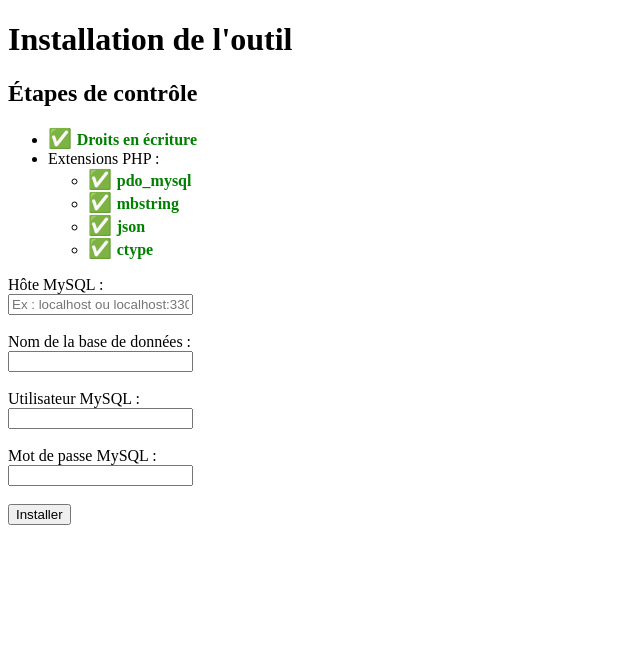
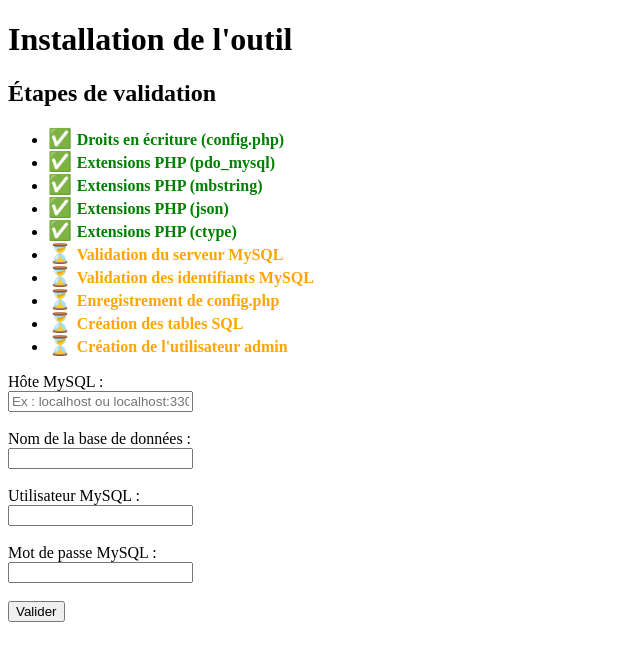
Before and after one commit to Astik21/devhisto, a PHP site: page /install.php in a window 1280 px wide. Shown: the top 661 px of the page, without its empty margins (0-640 px from the left). Run offline with PHP 8.4, Linux system fonts and the light colour scheme.

Commit message:
détaille les contrôles effectués

```diff
--- a/install.php
+++ b/install.php
@@ -1,28 +1,57 @@
 <?php
-// Vérification des extensions PHP nécessaires
-function checkExtensions($requiredExtensions) {
-    $results = [];
-    foreach ($requiredExtensions as $extension) {
-        $results[$extension] = extension_loaded($extension) ? 'ok' : 'ko';
-    }
-    return $results;
-}
-
-// Initialisation des contrôles
-$checks = [];
+// Initialisation des étapes de validation
+$validationSteps = [
+    'Droits en écriture (config.php)' => 'pending',
+    'Extensions PHP (pdo_mysql)' => 'pending',
+    'Extensions PHP (mbstring)' => 'pending',
+    'Extensions PHP (json)' => 'pending',
+    'Extensions PHP (ctype)' => 'pending',
+    'Validation du serveur MySQL' => 'pending',
+    'Validation des identifiants MySQL' => 'pending',
+    'Enregistrement de config.php' => 'pending',
+    'Création des tables SQL' => 'pending',
+    'Création de l\'utilisateur admin' => 'pending'
+];
 
 // Vérification des droits d'écriture sur config.php
 $configFile = __DIR__ . '/config.php';
-$canWriteConfig = is_writable(__DIR__) && (!file_exists($configFile) || is_writable($configFile));
-$checks['write'] = $canWriteConfig ? 'ok' : 'ko';
+if (is_writable(__DIR__) && (!file_exists($configFile) || is_writable($configFile))) {
+    $validationSteps['Droits en écriture (config.php)'] = 'ok';
+} else {
+    $validationSteps['Droits en écriture (config.php)'] = 'ko';
+}
 
 // Vérification des extensions PHP nécessaires
 $requiredExtensions = ['pdo_mysql', 'mbstring', 'json', 'ctype'];
-$extensionResults = checkExtensions($requiredExtensions);
-$checks['Extensions PHP'] = $extensionResults;
+foreach ($requiredExtensions as $extension) {
+    $validationSteps["Extensions PHP ($extension)"] = extension_loaded($extension) ? 'ok' : 'ko';
+}
 
-// Vérifier si tout est OK
-$canProceed = $checks['write'] === 'ok' && !in_array('ko', $extensionResults);
+// Vérifier si tout est OK pour afficher le formulaire
+$canProceed = !in_array('ko', $validationSteps);
+
+// Génération du fichier config.php
+function generateConfigFile($dbHost, $dbUser, $dbPassword, $dbName) {
+    return <<<PHP
+<?php
+// Fichier généré automatiquement par install.php
+define('DB_HOST', '{$dbHost}');
+define('DB_USER', '{$dbUser}');
+define('DB_PASSWORD', '{$dbPassword}');
+define('DB_NAME', '{$dbName}');
+
+// Autres configurations possibles
+define('APP_DEBUG', false); // Activez true pour le mode débogage
+PHP;
+}
+
+// Enregistrement sécurisé de config.php
+function saveConfigFile($filePath, $content) {
+    if (file_exists($filePath)) {
+        return false; // Ne pas écraser un fichier existant
+    }
+    return file_put_contents($filePath, $content) !== false;
+}
 
 // Traiter le formulaire si tout est OK
 if ($canProceed && $_SERVER['REQUEST_METHOD'] === 'POST') {
@@ -37,37 +66,46 @@ if ($canProceed && $_SERVER['REQUEST_METHOD'] === 'POST') {
     }
 
     try {
-        // Tester la connexion à MySQL
-        $pdo = new PDO("mysql:host=$dbHost;dbname=$dbName", $dbUser, $dbPass);
+        // Étape 1 : Validation du serveur MySQL
+        $pdo = new PDO("mysql:host=$dbHost", $dbUser, $dbPass);
         $pdo->setAttribute(PDO::ATTR_ERRMODE, PDO::ERRMODE_EXCEPTION);
+        $validationSteps['Validation du serveur MySQL'] = 'ok';
 
-        // Générer le fichier config.php avec les informations
-        $configContent = "<?php\n\nreturn [\n" .
-                         "    'DB_HOST' => '$dbHost',\n" .
-                         "    'DB_NAME' => '$dbName',\n" .
-                         "    'DB_USER' => '$dbUser',\n" .
-                         "    'DB_PASS' => '$dbPass',\n" .
-                         "];\n";
-        file_put_contents($configFile, $configContent);
+        // Étape 2 : Validation des identifiants MySQL
+        $pdo->exec("USE $dbName");
+        $validationSteps['Validation des identifiants MySQL'] = 'ok';
 
-        // Exécuter le script SQL
+        // Étape 3 : Enregistrement de config.php
+        $configContent = generateConfigFile($dbHost, $dbUser, $dbPass, $dbName);
+        if (saveConfigFile($configFile, $configContent)) {
+            $validationSteps['Enregistrement de config.php'] = 'ok';
+        } else {
+            $validationSteps['Enregistrement de config.php'] = 'ko';
+            throw new Exception("Impossible d'écrire dans config.php. Vérifiez les droits ou supprimez l'ancien fichier.");
+        }
+
+        // Étape 4 : Création des tables SQL
         $sql = file_get_contents(__DIR__ . '/install/bdd.sql');
         $pdo->exec($sql);
+        $validationSteps['Création des tables SQL'] = 'ok';
 
-        // Créer l'utilisateur admin
+        // Étape 5 : Création de l'utilisateur admin
         $passwordHash = password_hash('admin', PASSWORD_BCRYPT);
         $sqlInsertAdmin = "INSERT INTO users (username, password, role_id)
                            VALUES ('admin', :password, (SELECT id FROM roles WHERE role_name = 'admin'))";
         $stmt = $pdo->prepare($sqlInsertAdmin);
         $stmt->bindParam(':password', $passwordHash);
         $stmt->execute();
+        $validationSteps['Création de l\'utilisateur admin'] = 'ok';
 
-        // Rediriger vers la page de connexion
-        header("Location: /index.php");
-        exit;
+        // Tout est OK, afficher le bouton "Suivant"
+        $installationComplete = true;
 
     } catch (PDOException $e) {
+        $validationSteps['Validation du serveur MySQL'] = 'ko';
         $error = "Erreur de connexion : " . $e->getMessage();
+    } catch (Exception $e) {
+        $error = $e->getMessage();
     }
 }
 ?>
@@ -81,6 +119,7 @@ if ($canProceed && $_SERVER['REQUEST_METHOD'] === 'POST') {
     <style>
         .status-ok { color: green; font-weight: bold; }
         .status-ko { color: red; font-weight: bold; }
+        .status-pending { color: orange; font-weight: bold; }
         .status-icon { font-size: 1.2em; }
     </style>
 </head>
@@ -88,40 +127,34 @@ if ($canProceed && $_SERVER['REQUEST_METHOD'] === 'POST') {
     <h1>Installation de l'outil</h1>
 
     <div>
-        <h2>Étapes de contrôle</h2>
+        <h2>Étapes de validation</h2>
         <ul>
-            <!-- Vérification des droits d'écriture -->
+            <?php foreach ($validationSteps as $step => $status): ?>
                 <li>
                     <span class="status-icon">
-                    <?= $checks['write'] === 'ok' ? '✅' : '❌' ?>
+                        <?= $status === 'ok' ? '✅' : ($status === 'ko' ? '❌' : '⏳') ?>
                     </span>
-                <span class="<?= $checks['write'] === 'ok' ? 'status-ok' : 'status-ko' ?>">
-                    Droits en écriture
-                </span>
-            </li>
-
-            <!-- Vérification des extensions PHP -->
-            <li>
-                <span>Extensions PHP :</span>
-                <ul>
-                    <?php foreach ($checks['Extensions PHP'] as $extension => $result): ?>
-                        <li>
-                            <span class="status-icon">
-                                <?= $result === 'ok' ? '✅' : '❌' ?>
-                            </span>
-                            <span class="<?= $result === 'ok' ? 'status-ok' : 'status-ko' ?>">
-                                <?= htmlspecialchars($extension) ?>
+                    <span class="<?= 'status-' . $status ?>">
+                        <?= htmlspecialchars($step) ?>
                     </span>
                 </li>
             <?php endforeach; ?>
         </ul>
-            </li>
-        </ul>
     </div>
 
-    <?php if (!$canProceed): ?>
-        <p style="color: red;">Veuillez corriger les erreurs ci-dessus et recharger la page pour continuer.</p>
-    <?php else: ?>
+    <?php if (!empty($error)): ?>
+        <p style="color: red;">Erreur : <?= htmlspecialchars($error) ?></p>
+    <?php endif; ?>
+
+    <?php if (isset($installationComplete) && $installationComplete): ?>
+        <div>
+            <p style="color: green;">L'installation est terminée avec succès !</p>
+            <p style="color: red;">Pour des raisons de sécurité, supprimez immédiatement le fichier <strong>install.php</strong>.</p>
+            <form action="/index.php" method="get">
+                <button type="submit">Suivant</button>
+            </form>
+        </div>
+    <?php elseif ($canProceed): ?>
         <form method="POST" action="">
             <label for="db_host">Hôte MySQL :</label><br>
             <input type="text" id="db_host" name="db_host" value="<?= htmlspecialchars($dbHost ?? '') ?>" placeholder="Ex : localhost ou localhost:3306" required><br><br>
@@ -135,7 +168,7 @@ if ($canProceed && $_SERVER['REQUEST_METHOD'] === 'POST') {
             <label for="db_pass">Mot de passe MySQL :</label><br>
             <input type="password" id="db_pass" name="db_pass" value="<?= htmlspecialchars($dbPass ?? '') ?>"><br><br>
 
-            <button type="submit">Installer</button>
+            <button type="submit">Valider</button>
         </form>
     <?php endif; ?>
 </body>
```
Lines whose indentation alone changed are shown as unchanged.
